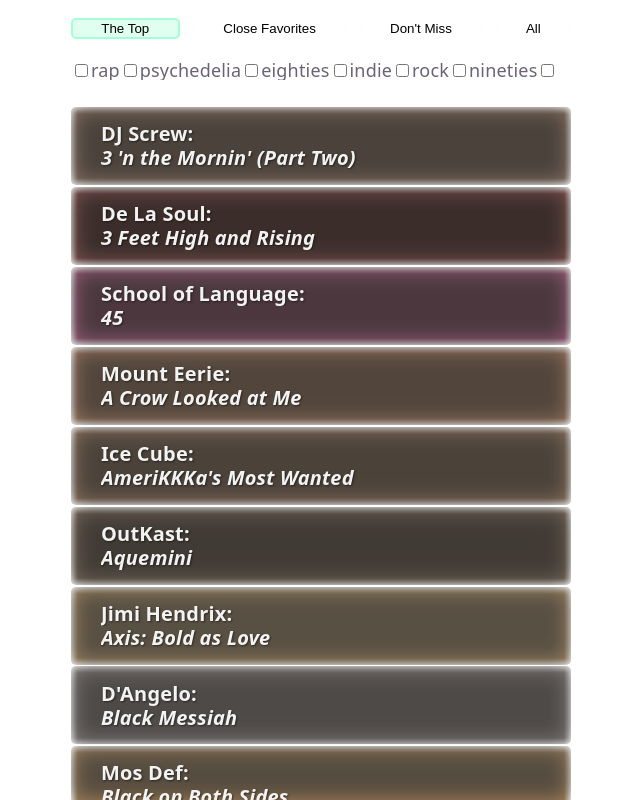
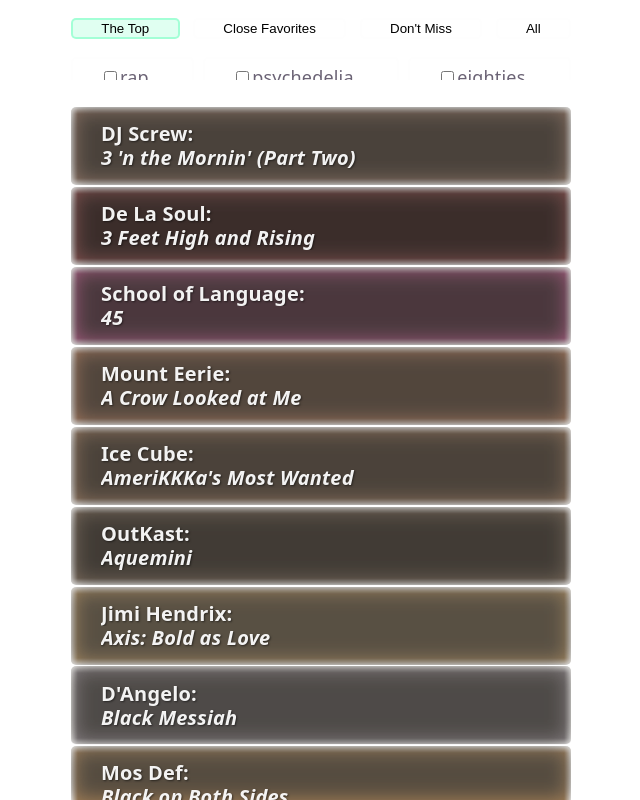
Before and after one commit to adammxfld/album-library, a React (Vite) app: page / in a window 1280 px wide. Shown: the whole page, without its empty margins (319-959 px from the left). Built offline with nearby package versions, Linux system fonts and the light colour scheme.

Commit message:
Adds states for Tier buttons. Adds some Tier button styling.

```diff
--- a/src/components/GenreFilter.scss
+++ b/src/components/GenreFilter.scss
@@ -1,3 +1,12 @@
 #genre-filter {
-    // display: none;
+    display: flex;
+    flex-flow: row wrap;
+    gap: 0.5em;
+
+    label {
+        flex: 1 1 auto;
+        padding: 0.25em 1.5em;
+        border: 2px solid rgb(250, 250, 250, 20%);
+        border-radius: 5px;
+    }
 }
```
